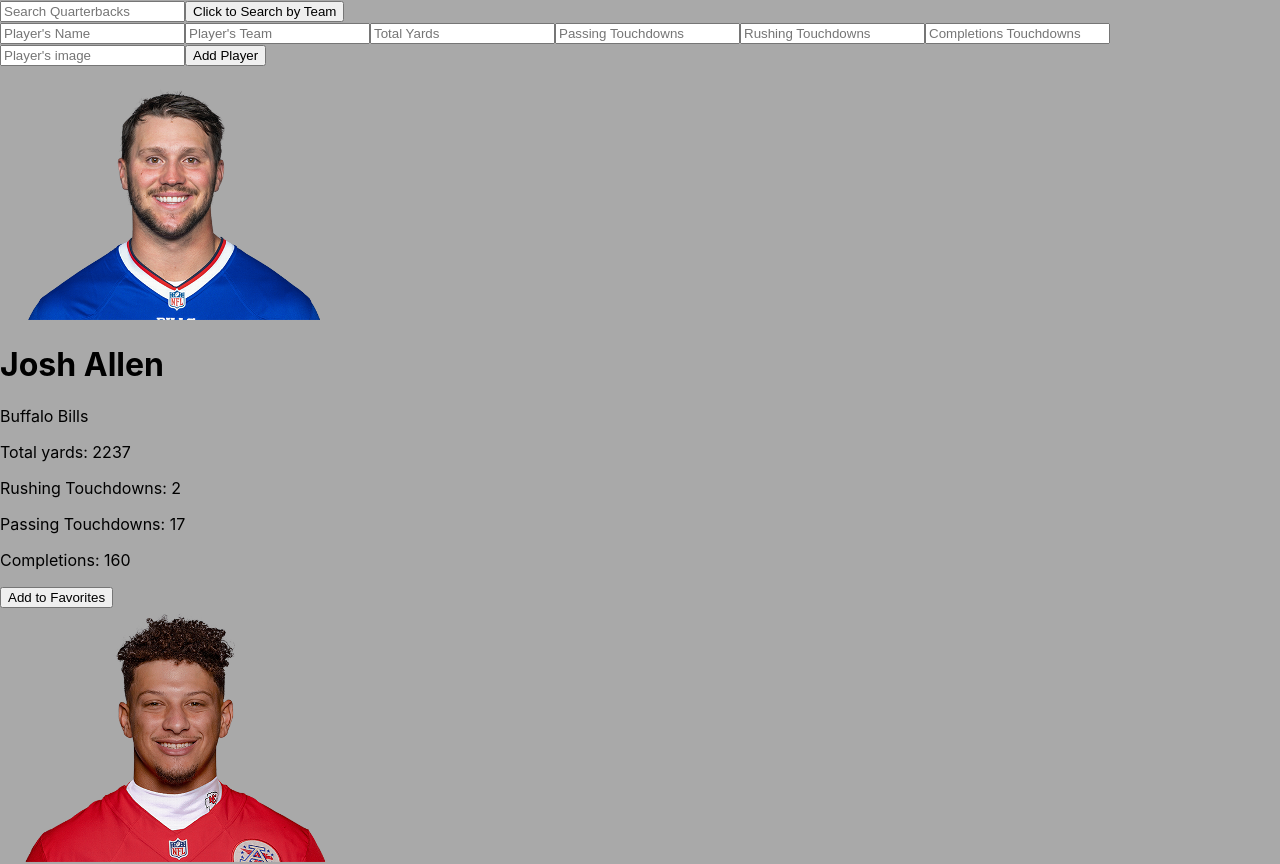
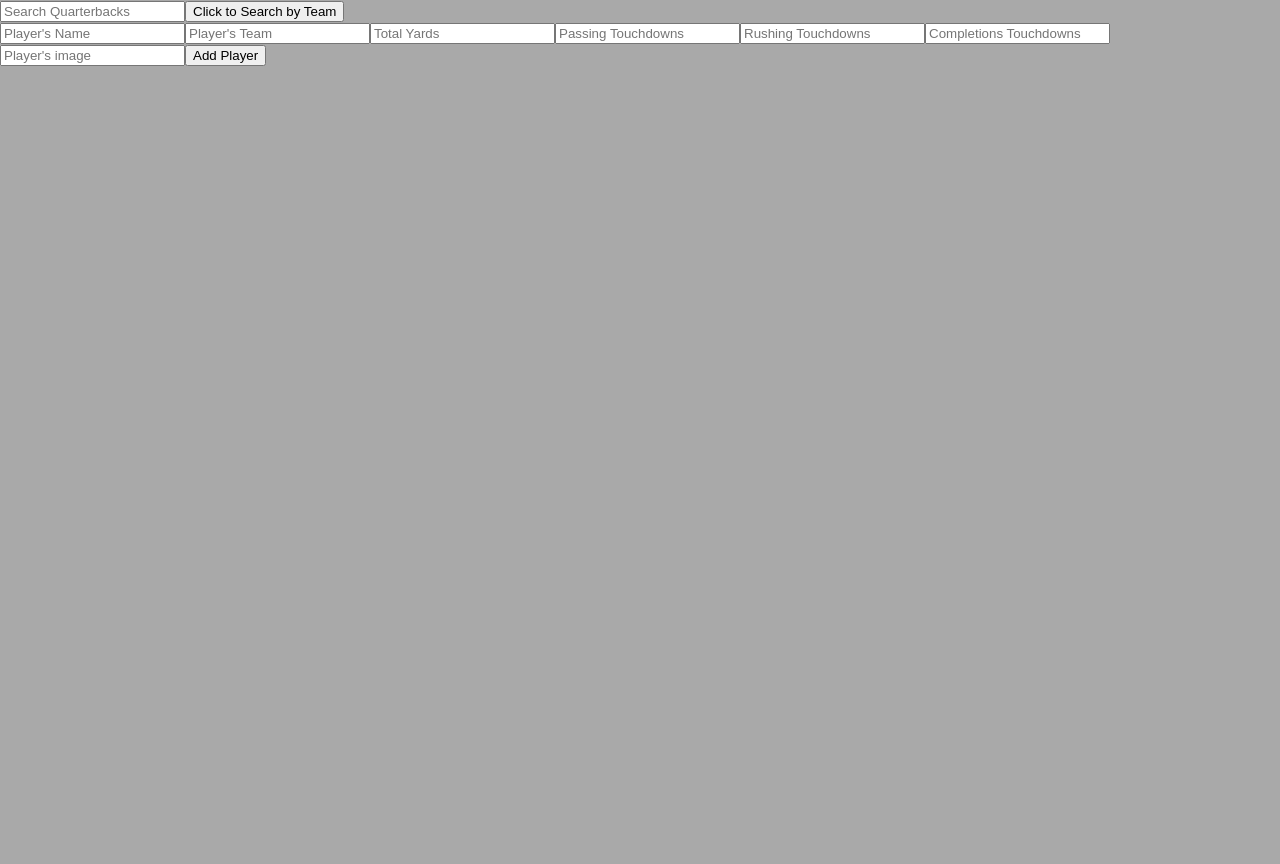
Before and after one commit to sassek70/Phase-2-Project, a React (Create React App) app in the folder qb-stat-tracker/: page /form in a window 1280 px wide. Shown: the top 864 px of the page. After the commit the page ends 800 px from the top, so only its background shows below. Built offline with nearby package versions, Linux system fonts and the light colour scheme; data requests are answered from the project's data file.

Commit message:
add router for form and homoe page

```diff
--- a/qb-stat-tracker/src/components/App.js
+++ b/qb-stat-tracker/src/components/App.js
@@ -1,5 +1,7 @@
 import { useEffect, useState } from "react";
+import { Routes, Route } from "react-router-dom";
 import Header from "./Header";
+import NewQbForm from "./NewQBForm";
 import QBList from "./QBList";
 
 const playerUrl = `http://localhost:4000/quarterbacks`
@@ -9,6 +11,7 @@
   const [playerList, setPlayerList] = useState([])
   const [searchTerm, setSearchTerm] = useState('')
   const [searchValue, setSearchValue] = useState(true)
+  const [page, setPage] = useState("/")
 
   const updatePlayerList = (newPlayer) => {
     setPlayerList((playerList) => ([...playerList, newPlayer]))
@@ -48,9 +51,11 @@
 
   return (
     <div>
-      <Header changeSearch = {changeSearch} changeSearchValue = {changeSearchValue} searchValue = {searchValue}
-      />
-      <QBList playerList={searchValue ? filteredPlayersByName : filteredPlayersByTeam} onFormSubmit={onFormSubmit}/>
+      <Header changeSearch = {changeSearch} changeSearchValue = {changeSearchValue} searchValue = {searchValue}/>
+        <Routes>
+          <Route exact path="/" element={<QBList playerList={searchValue ? filteredPlayersByName : filteredPlayersByTeam} onFormSubmit={onFormSubmit}/>}/>
+          <Route path="/form" element={<NewQbForm path="/form" onFormSubmit={onFormSubmit} />}/>
+        </Routes>
     </div>
   )
 }
--- a/qb-stat-tracker/src/components/NewQBForm.js
+++ b/qb-stat-tracker/src/components/NewQBForm.js
@@ -4,8 +4,8 @@
 
 const NewQbForm = ({ onFormSubmit }) => {
     const [formData, setFormData] = useState({
-        name: "Josh Allen",
-        team: "Buffalo Bills",
+        name: "",
+        team: "",
         yards: 0,
         rtouchdowns:0,
         ptouchdowns:0,
--- a/qb-stat-tracker/src/components/PlayerCards.js
+++ b/qb-stat-tracker/src/components/PlayerCards.js
@@ -16,6 +16,10 @@
                     :
                     <button>Remove from Favorites</button>
                 }
+                {/* <button onClick={<Route path="/player/:id/EditForm"
+                element={<EditForm player={player.id}/>}
+                />}>Edit Player Stats
+                </button> */}
             </div>
         </>
     )
--- a/qb-stat-tracker/src/components/QBList.js
+++ b/qb-stat-tracker/src/components/QBList.js
@@ -1,7 +1,7 @@
 import NewQbForm from "./NewQBForm"
 import PlayerCard from "./PlayerCards"
 
-const QBList = ({playerList, onFormSubmit}) => {
+const QBList = ({playerList}) => {
 
     const displayPlayers = playerList.map((player) => {
         const { id, name, team, image, yards, rtouchdowns, ptouchdowns, completions, favorited } = player
@@ -10,7 +10,6 @@
 
     return(
         <div>
-            <NewQbForm onFormSubmit={onFormSubmit} />
             {displayPlayers}
         </div>
     )
--- a/qb-stat-tracker/src/db.json
+++ b/qb-stat-tracker/src/db.json
@@ -560,17 +560,6 @@
       "completions": 2,
       "image": "./images/casekeenum.png",
       "favorited": false
-    },
-    {
-      "name": "Josh Allen",
-      "team": "Buffalo Bills",
-      "yards": 0,
-      "rtouchdowns": 0,
-      "ptouchdowns": 0,
-      "completions": 0,
-      "image": "./images/stockplayer.jpg",
-      "favorited": false,
-      "id": 52
     }
   ]
 }
```
Also changed, not shown: qb-stat-tracker/src/components/NavBar.js (added, +10 -0 lines).
